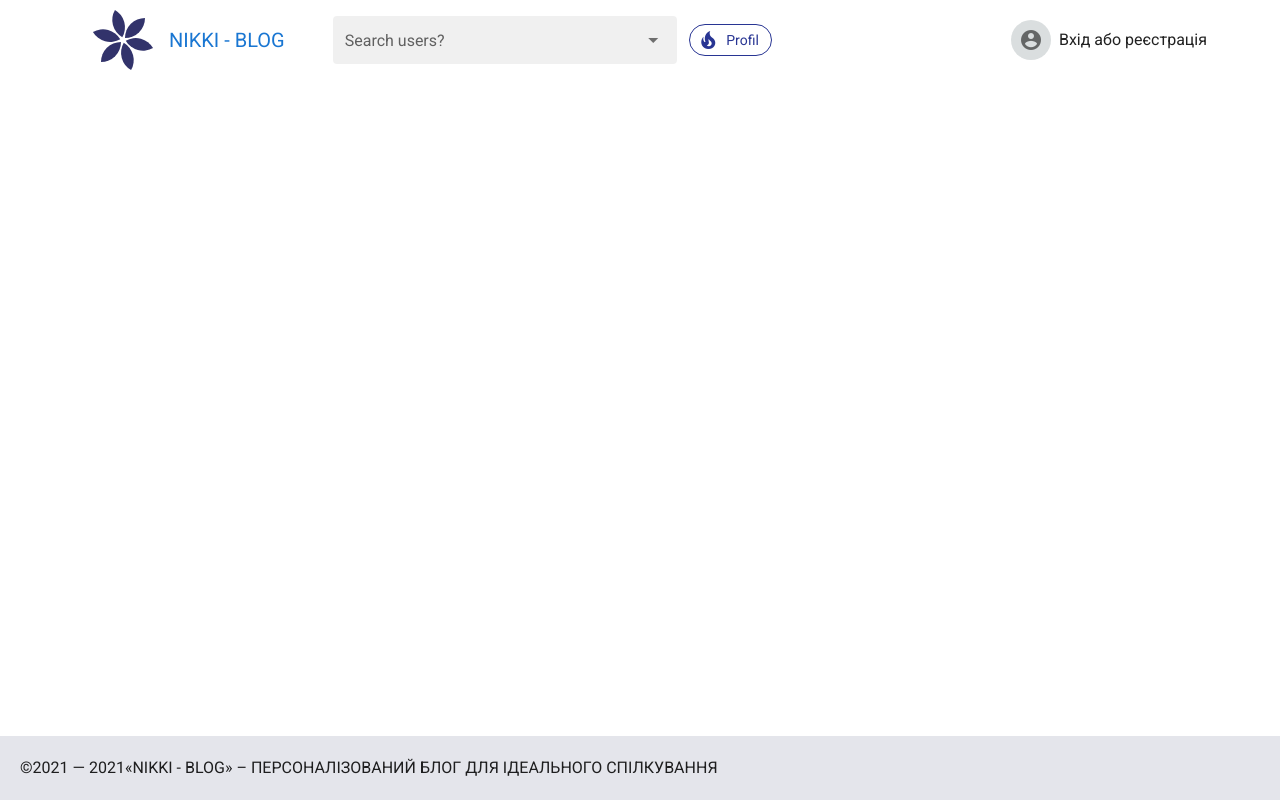
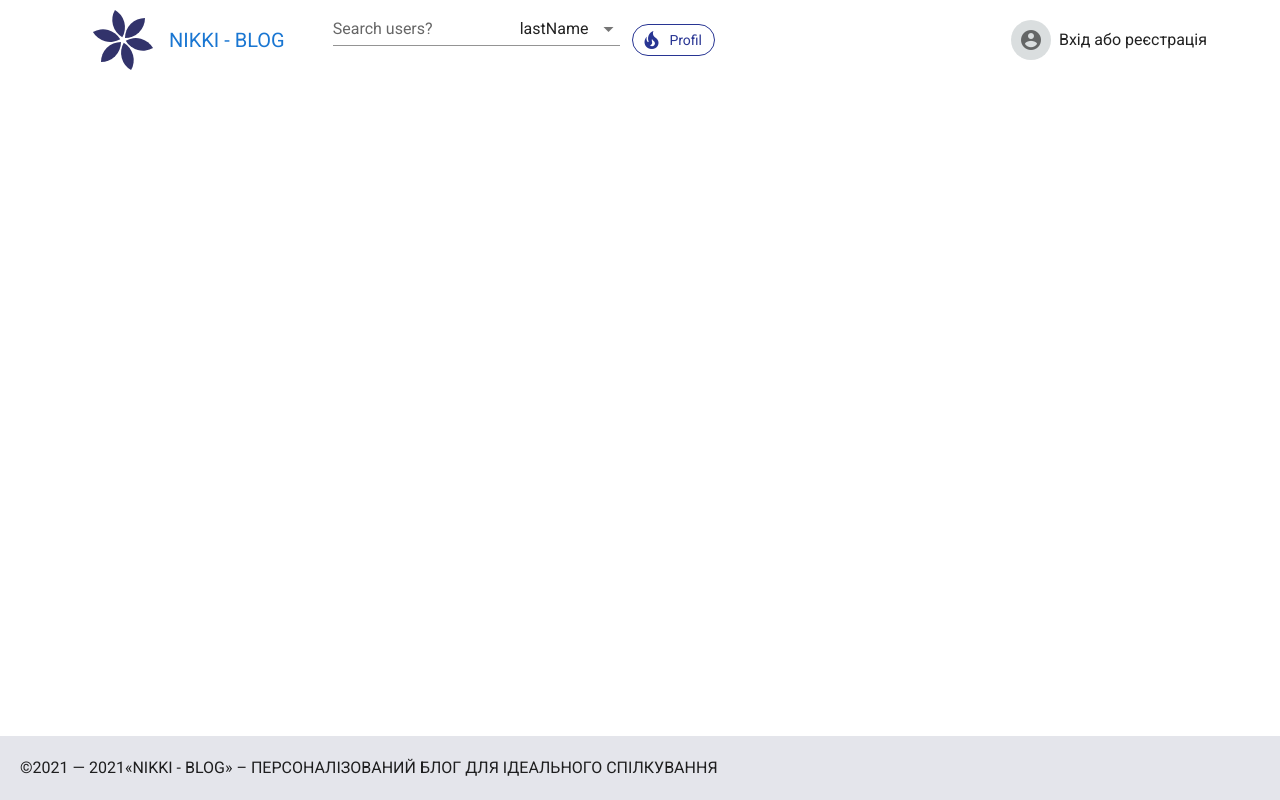
Before and after one commit to RondaYummy/-FRONTEND-Rework-blog-v2.0-Nuxt-, a Nuxt app: page /user/1 in a window 1280 px wide. Built offline with nearby package versions, Linux system fonts and the light colour scheme.

Commit message:
search fom user

```diff
--- /dev/null
+++ b/components/searchForm.vue
@@ -0,0 +1,71 @@
+<template>
+  <section>
+    <v-autocomplete
+      v-model="select"
+      :loading="loading"
+      :items="people"
+      :search-input.sync="search"
+      :item-text="(item) => `${item.lastName} ${item.firstName}`"
+      item-value="_id"
+      suffix="lastName"
+      cache-items
+      class="mx-4"
+      auto-select-first
+      hide-no-data
+      label="Search users?"
+      clearable
+    >
+    </v-autocomplete>
+  </section>
+</template>
+
+<script>
+import debounce from 'lodash/debounce';
+import api from '../plugins/api';
+
+export default {
+  data() {
+    return {
+      loading: false,
+      people: [],
+      search: null,
+      select: null,
+    };
+  },
+  watch: {
+    search(val) {
+      val && val !== this.select && this.querySelections(val);
+    },
+  },
+  methods: {
+    //  onClick(user) {
+    //    this.$router.push(`/user/${user._id}`);
+    //  },
+    querySelections: debounce(function (name) {
+      this.loading = true;
+      // String update
+      if (this.name !== name) {
+        this.name = name;
+        this.data = [];
+      }
+      // String cleared
+      if (!name.length) {
+        this.data = [];
+        return;
+      }
+      api
+        .search(name)
+        .then(({ data }) => {
+          this.people = data.users;
+          console.log(this.people);
+        })
+        .catch((error) => {
+          throw error;
+        })
+        .finally(() => {
+          this.loading = false;
+        });
+    }, 500),
+  },
+};
+</script>
--- a/layouts/default.vue
+++ b/layouts/default.vue
@@ -5,19 +5,7 @@
       <nuxt-link to="/" class="tittle">
         <v-toolbar-title v-text="title" />
       </nuxt-link>
-      <v-autocomplete
-        v-model="select"
-        :loading="loading"
-        :items="items"
-        :search-input.sync="search"
-        cache-items
-        class="mx-4"
-        flat
-        hide-no-data
-        hide-details
-        label="Search users?"
-        solo-inverted
-      ></v-autocomplete>
+      <search-form />
       <v-row>
         <nuxt-link to="/user">
           <v-chip class="ma-2" color="indigo darken-3" outlined>
@@ -126,16 +114,15 @@
 </template>
 
 <script>
-import debounce from 'lodash/debounce';
-import authComponent from '../components/authorization.vue';
 import api from '../plugins/api';
 import { tittle } from '../config/default.json';
+import authComponent from '../components/authorization.vue';
+import searchForm from '../components/searchForm.vue';
 
 export default {
-  // TODO добавив мідлвар сюда
-  // middleware: ['auth'],
   components: {
     authComponent,
+    searchForm,
   },
   data() {
     return {
@@ -163,9 +150,7 @@ export default {
     user() {
       this.loginIn = true;
     },
-    search(val) {
-      val && val !== this.select && this.querySelections(val);
-    },
+
     group() {
       this.drawer = false;
     },
@@ -178,41 +163,7 @@ export default {
       this.$router.push(`/`);
       console.log('Disconeting...');
     },
-    onClick(user) {
-      this.$router.push(`/user/${user._id}`);
-    },
-    querySelections: debounce(function (name) {
-      this.loading = true;
-      // String update
-      if (this.name !== name) {
-        this.name = name;
-        this.data = [];
-        this.page = 1;
-        this.totalPages = 1;
-      }
-      // String cleared
-      if (!name.length) {
-        this.data = [];
-        this.page = 1;
-        this.totalPages = 1;
-        return;
-      }
-      // TODO зробити пошук користувачів і перехід на профіль
-      api
-        .search(name)
-        .then(({ data }) => {
-          console.log(data);
-          data.candidate.forEach((item) => this.data.push(item));
-          this.page += 1;
-          this.totalPages = data.total_pages;
-        })
-        .catch((error) => {
-          throw error;
-        })
-        .finally(() => {
-          this.loading = false;
-        });
-    }, 500),
+
     getUser() {
       console.log('UserStore', this.$store.state.user.user);
     },
--- a/plugins/api.js
+++ b/plugins/api.js
@@ -12,8 +12,6 @@ const axios = Axios.create(baseConfig);
 
 axios.interceptors.request.use(config => {
   const token = sessionStorage.getItem('access');
-
-  // TODO налаштувати передачу токенів в хедер
   if (token) {
     return {
       ...config,
```
